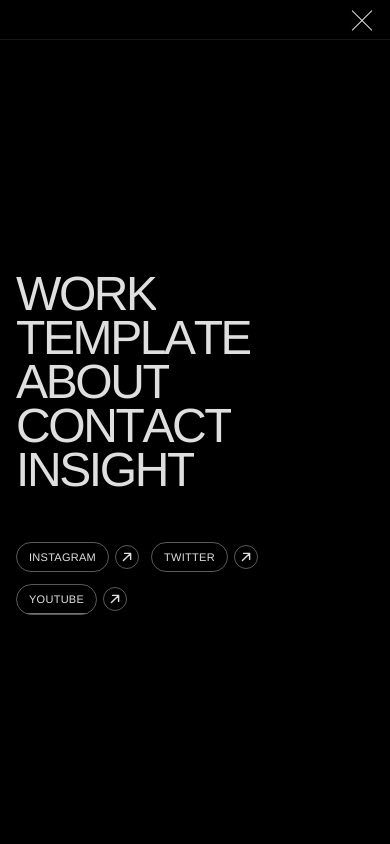
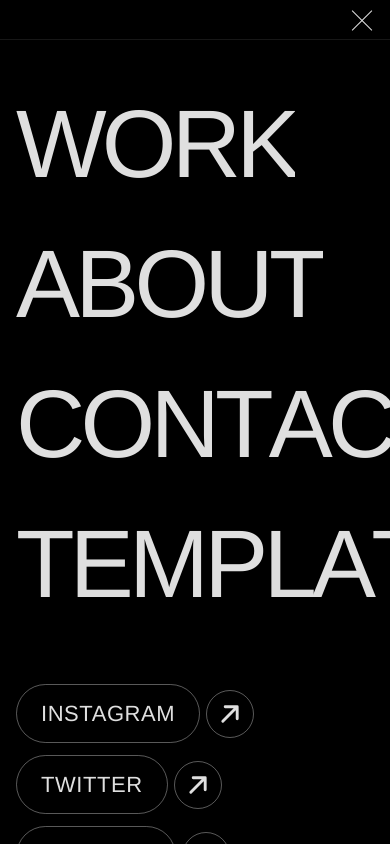
Before and after one commit to adnaanakif/new, a Next.js app: page / in a window 390 px wide. Both pictures are taken after a click on the button "Open menu". Shown: the top 844 px of the page. Built offline with nearby package versions, Linux system fonts and the light colour scheme.

Commit message:
feat: enhance header component visual elements and text sizes
Co-authored-by: Adnan Akif <309987329+adnaanakif@users.noreply.github.com>

```diff
--- a/components/header.tsx
+++ b/components/header.tsx
@@ -179,7 +179,7 @@ function TemplateNavItem({ label, href }: { label: string; href: string }) {
 
 function ArrowGlyph({ color }: { color: string }) {
   return (
-    <svg className="w-3 h-3 md:w-3.5 md:h-3.5 flex-shrink-0" style={{ color }} viewBox="0 0 10 10" fill="none">
+    <svg className="w-6 h-6 md:w-3.5 md:h-3.5 flex-shrink-0" style={{ color }} viewBox="0 0 10 10" fill="none">
       <path d="M2 8L8 2M8 2H3M8 2V7" stroke="currentColor" strokeWidth="1.2" strokeLinecap="round" strokeLinejoin="round" />
     </svg>
   )
@@ -241,12 +241,12 @@ function SocialLinkWithAnimation({
       {/* Text pill — border only, filled layer rises up from the bottom on hover (and once on menu open) */}
       <div className="relative rounded-full border border-foreground/40 overflow-hidden">
         {/* Invisible sizer — gives the pill its width/height from content */}
-        <span className="invisible flex items-center px-3 py-1.5 md:px-4 md:py-2 text-[11px] md:text-[16px] font-normal tracking-wide uppercase whitespace-nowrap">
+        <span className="invisible flex items-center px-6 py-3 md:px-4 md:py-2 text-[22px] md:text-[16px] font-normal tracking-wide uppercase whitespace-nowrap">
           {social.name}
         </span>
 
         <motion.div
-          className="absolute inset-0 flex items-center justify-center px-3 py-1.5 md:px-4 md:py-2 text-[11px] md:text-[16px] font-normal tracking-wide uppercase whitespace-nowrap text-foreground"
+          className="absolute inset-0 flex items-center justify-center px-6 py-3 md:px-4 md:py-2 text-[22px] md:text-[16px] font-normal tracking-wide uppercase whitespace-nowrap text-foreground"
           animate={{ y: active ? '-100%' : '0%' }}
           transition={slideTransition}
         >
@@ -254,7 +254,7 @@ function SocialLinkWithAnimation({
         </motion.div>
 
         <motion.div
-          className="absolute inset-0 flex items-center justify-center px-3 py-1.5 md:px-4 md:py-2 text-[11px] md:text-[16px] font-normal tracking-wide uppercase whitespace-nowrap bg-foreground text-background"
+          className="absolute inset-0 flex items-center justify-center px-6 py-3 md:px-4 md:py-2 text-[22px] md:text-[16px] font-normal tracking-wide uppercase whitespace-nowrap bg-foreground text-background"
           initial={{ y: '100%' }}
           animate={{ y: active ? '0%' : '100%' }}
           transition={slideTransition}
@@ -264,7 +264,7 @@ function SocialLinkWithAnimation({
       </div>
 
       {/* Arrow circle — separate element, own border-only + bottom-up fill reveal. Visible on mobile too, slightly smaller there. */}
-      <div className="flex relative w-6 h-6 md:w-7 md:h-7 rounded-full border border-foreground/40 overflow-hidden flex-shrink-0">
+      <div className="flex relative w-12 h-12 md:w-7 md:h-7 rounded-full border border-foreground/40 overflow-hidden flex-shrink-0">
         <motion.div
           className="absolute inset-0 flex items-center justify-center"
           animate={{ y: active ? '-100%' : '0%' }}
@@ -321,17 +321,17 @@ function MobileNavItem({
       onClick={onClick}
       onMouseEnter={() => canHover && setIsHovered(true)}
       onMouseLeave={() => setIsHovered(false)}
-      className="lg:text-[79px] text-[48px] font-regular uppercase tracking-tighter leading-none overflow-hidden h-[96px] relative block text-foreground"
+      className="lg:text-[79px] text-[96px] font-regular uppercase tracking-tighter leading-none overflow-hidden h-[192px] lg:h-[96px] relative block text-foreground"
       style={{ fontFamily: 'var(--font-display)' }}
     >
-      <div className="overflow-hidden h-[96px]">
+      <div className="overflow-hidden h-[192px] lg:h-[96px]">
         {/* Hover swap wrapper */}
         <motion.div
           animate={{ y: canHover && isHovered ? -96 : 0 }}
           transition={{ duration: 0.55, ease: [0.76, 0, 0.24, 1] }}
         >
           {/* Primary Text — letter by letter reveal on open, reverse letter-by-letter on close */}
-          <div className="flex h-[96px] items-center">
+          <div className="flex h-[192px] lg:h-[96px] items-center">
             {label.split('').map((char, index) => (
               <motion.span
                 key={index}
@@ -363,7 +363,7 @@ function MobileNavItem({
           </div>
 
           {/* Secondary Text — hover only */}
-          <div className="flex h-[96px] items-center">
+          <div className="flex h-[192px] lg:h-[96px] items-center">
             {label.split('').map((char, index) => (
               <motion.span
                 key={index}
@@ -539,7 +539,7 @@ export default function Header({ preloaderDone }: { preloaderDone?: boolean } =
     return () => { document.body.style.overflow = '' }
   }, [isMenuOpen])
 
-  const navLinks = ['Work', 'Template', 'About', 'Contact', 'Insight']
+  const navLinks = ['Work','About',  'Contact', 'Template', ]
 
   const socialLinks = [
     { name: 'Instagram', link: 'https://www.instagram.com/adnaanakif' },
```
